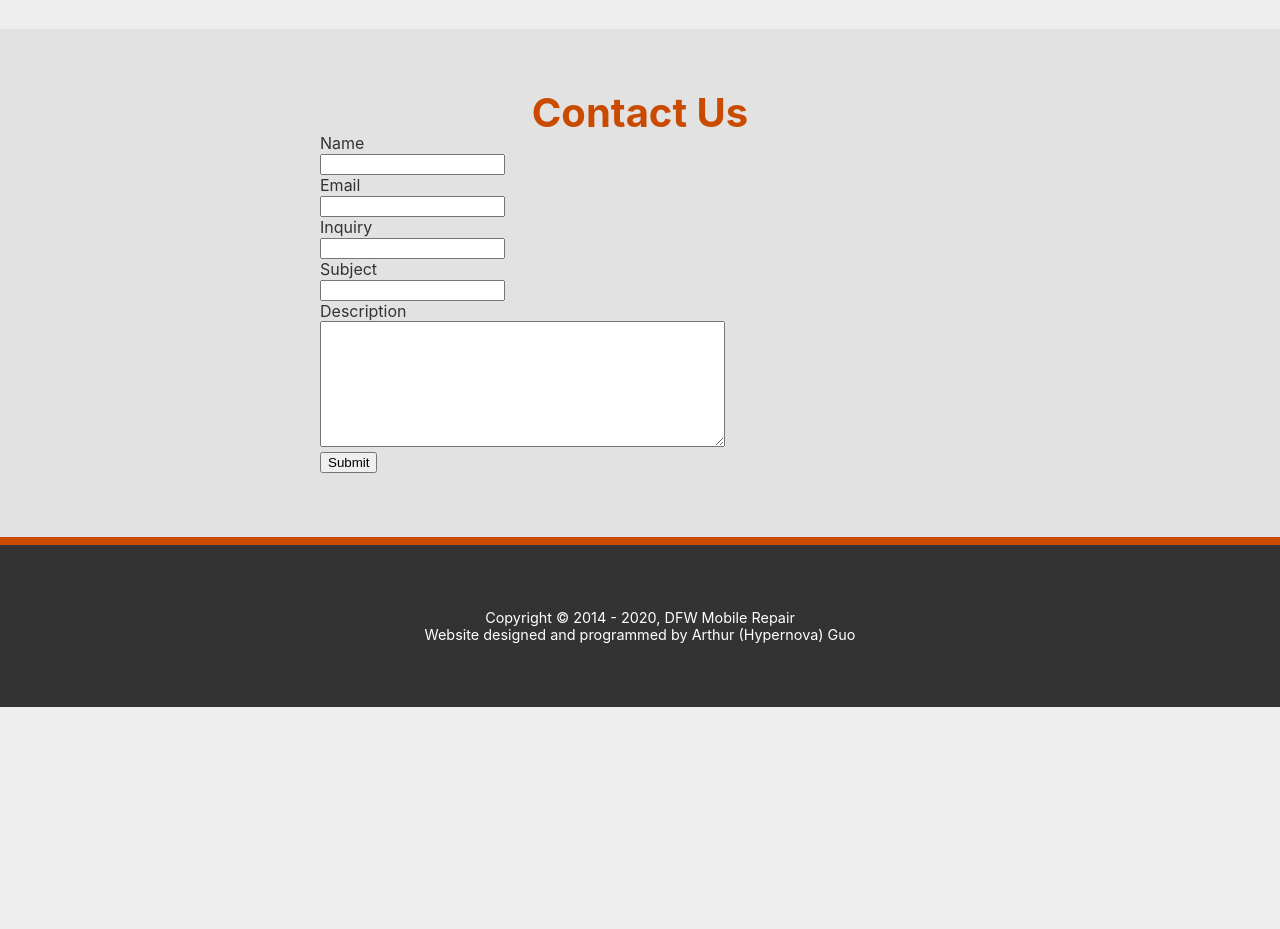
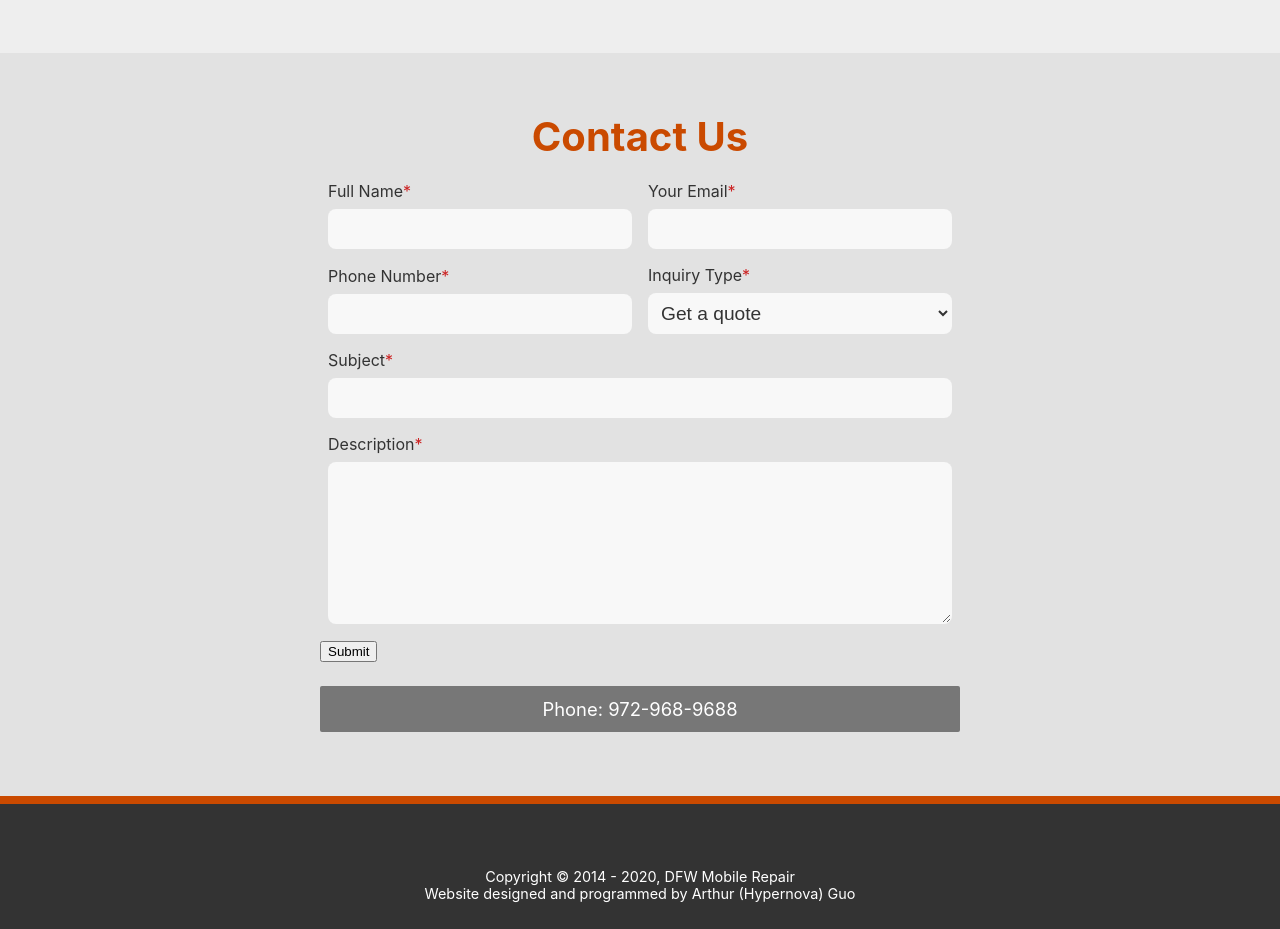
Before and after one commit to HypernovaTX/DFWMobileRepair, a React (Create React App) app in the folder DFW-Mobile/: page / in a window 1280 px wide. Shown: the part 2120-3049 px from the top of the page. Before the commit the page ends 2827 px from the top, so only its background shows below. Built offline with nearby package versions, Linux system fonts and the light colour scheme.

Commit message:
Refined Contact form

```diff
--- a/DFW-Mobile/src/components/contact.tsx
+++ b/DFW-Mobile/src/components/contact.tsx
@@ -7,11 +7,15 @@ type State = {
     form_name: string,
     form_email: string,
     form_type: string,
+    form_phone: string,
     form_title: string,
     form_description: string,
 };
 
 export default class ContactForm extends React.Component<Props, State> {
+    re_emailVerify: RegExp;
+    re_numbers: RegExp
+    inquiryList: string[];
     constructor(p: Props) {
         super(p);
         this.state = {
@@ -19,26 +23,42 @@ export default class ContactForm extends React.Component<Props, State> {
             form_email: '',
             form_type: '',
             form_title: '',
+            form_phone: '',
             form_description: '',
         };
+
+        this.re_emailVerify = /^[a-zA-Z0-9._-]+@[a-zA-Z0-9.-]+\.[a-zA-Z]{2,6}$/g;
+        this.re_numbers = /[^\d]/g;
+        this.inquiryList = [
+            'Get a quote',
+            'Schedule an appointment',
+            'Other inqury'
+        ];
     }
 
-    updateForm(state: string, value: string):void {
+    updateForm(state: string, value: string): void {
         switch (state) {
             case ('name'):          this.setState({ form_name: value }); break;
             case ('email'):         this.setState({ form_email: value }); break;
             case ('type'):          this.setState({ form_type: value }); break;
+            case ('phone'):         this.setState({ form_phone: value }); break;
             case ('title'):         this.setState({ form_title: value }); break;
             case ('description'):   this.setState({ form_description: value }); break;
         }
 
     }
 
+    requiredMark(key: string): JSX.Element {
+        return (
+            <span key={key} style={{color: '#C22'}}>*</span>
+        );
+    }
+
     template():JSX.Element {
         return(<>
             <form key='contact_form'>
                 <div key='cform_block1' className='form-block'>
-                    <div key='cform_name' className='form-title'>Name</div>
+                    <div key='cform_name' className='form-title'>Full Name{this.requiredMark('name_required')}</div>
                     <div key='cform_name_box'>
                         <input
                             key = 'cform_name_box_input'
@@ -52,7 +72,7 @@ export default class ContactForm extends React.Component<Props, State> {
                 </div>
 
                 <div key='cform_block2' className='form-block'>
-                    <div key='cform_email' className='form-title'>Email</div>
+                    <div key='cform_email' className='form-title'>Your Email{this.requiredMark('email_required')}</div>
                     <div key='cform_email_box'>
                         <input
                             key = 'cform_name_box_input'
@@ -65,22 +85,45 @@ export default class ContactForm extends React.Component<Props, State> {
                     </div>
                 </div>
 
-                <div key='cform_block3' className='form-block'>
-                    <div key='cform_type' className='form-title'>Inquiry</div>
-                    <div key='cform_type_box'>
+                <div key='cform_block5' className='form-block'>
+                    <div key='cform_phone' className='form-title'>Phone Number{this.requiredMark('title_required')}</div>
+                    <div key='cform_phone_box'>
                         <input
-                            key = 'cform_name_box_input'
+                            key = 'cform_phone_box_input'
                             type = 'text'
-                            value = {this.state.form_type}
-                            onChange = {(c: any) => {this.updateForm('type', c.target.value)}}
+                            value = {this.state.form_title}
+                            onChange = {(c: any) => {this.updateForm('phone', c.target.value)}}
                             disabled = {false}
                             className = 'form-input-text'
                         ></input>
                     </div>
                 </div>
 
-                <div key='cform_block4' className='form-block'>
-                    <div key='cform_title' className='form-name'>Subject</div>
+                <div key='cform_block3' className='form-block'>
+                    <div key='cform_type' className='form-title'>Inquiry Type{this.requiredMark('type_required')}</div>
+                    <div key='cform_type_box'>
+                        <select
+                            key = 'cform_type_box_input'
+                            value = {this.state.form_type}
+                            onChange = {(c: any) => {this.updateForm('type', c.target.value)}}
+                            disabled = {false}
+                            className = 'form-input-text'
+                        >{
+                            this.inquiryList.map((name, num) => {
+                                return (
+                                    <option
+                                        key={`cform_type_option_${num}`}
+                                        // eslint-disable-next-line
+                                        value={name}
+                                    >{name}</option>
+                                );
+                            })
+                        }</select>
+                    </div>
+                </div>
+
+                <div key='cform_block4' className='form-block-n'>
+                    <div key='cform_title' className='form-title'>Subject{this.requiredMark('title_required')}</div>
                     <div key='cform_title_box'>
                         <input
                             key = 'cform_title_box_input'
@@ -93,8 +136,8 @@ export default class ContactForm extends React.Component<Props, State> {
                     </div>
                 </div>
 
-                <div key='cform_block9' className='form-block'>
-                    <div key='cform_description' className='form-title'>Description</div>
+                <div key='cform_block9' className='form-block-n'>
+                    <div key='cform_description' className='form-title'>Description{this.requiredMark('desc_required')}</div>
                     <div key='cform_description_box'>
                         <textarea
                             key = 'cform_description_box_input'
@@ -107,16 +150,17 @@ export default class ContactForm extends React.Component<Props, State> {
                         ></textarea>
                     </div>
                 </div>
-                <div key='cform_submit_block' className='form-block submit'>
+                <div key='cform_submit_block' className='form-block-n submit'>
                     <button
                         key = 'cform_submit_button'
                         type = 'button'
                         disabled = {false}
-                        onClick = {() => {}}
+                        onClick = {() => {/* Do nothing at the moment */}}
                         className = 'form-button'
                     >Submit</button>
                 </div>
             </form>
+            <div key='contact_note' className='contact-note'>Phone: 972-968-9688</div>
         </>);
     }
 
--- a/DFW-Mobile/src/components/template.tsx
+++ b/DFW-Mobile/src/components/template.tsx
@@ -277,12 +277,6 @@ export default class Template extends React.Component<Props, State> {
     }
 
     contact(): JSX.Element {
-        const email_regex = /^[a-zA-Z0-9._-]+@[a-zA-Z0-9.-]+\.[a-zA-Z]{2,6}$/;
-        const inqury = [
-            'get a quote',
-            'schedule an appointment',
-            'business inqury'
-        ];
         return (
             <ContactForm />
         );
--- a/DFW-Mobile/src/index.css
+++ b/DFW-Mobile/src/index.css
@@ -290,3 +290,56 @@ code {
   display: block;
   font-size: 0.9em;
 }
+
+.contact-body,.hours-container {
+  margin-top: 24px;
+}
+.form-block {
+  width: 50%;
+  display: inline-block;
+}
+.form-block-n {
+  display: block;
+}
+.form-title {
+  padding: 0px 8px;
+}
+.form-input-text {
+  border: 1px solid rgba(0, 0, 0, 0);
+  font-size: 1.2em;
+  margin: 8px 8px 16px;
+  padding: 8px 8px;
+  border-radius: 8px;
+  color: #333;
+  width: -webkit-fill-available;
+  background: #f8f8f8;
+  transition: 200ms linear all;
+}
+.form-input-text:focus {
+  background: #FFF;
+}
+textarea.form-input-textarea {
+  width: -webkit-fill-available;
+  margin: 8px 8px 16px;
+  padding: 8px 8px;
+  border: 1px solid rgba(0, 0, 0, 0);
+  font-size: 1.2em;
+  color: #333;
+  border-radius: 8px;
+  display: block;
+  background: #f8f8f8;
+  transition: 200ms linear all;
+}
+.form-input-textarea:focus {
+  background: #FFF;
+}
+.contact-note {
+  background: #777;
+  color: #FFF;
+  margin-top: 24px;
+  padding: 12px 24px;
+  border-radius: 2px;
+  overflow: hidden;
+  text-align: center;
+  font-size: 1.15em;
+}
```
